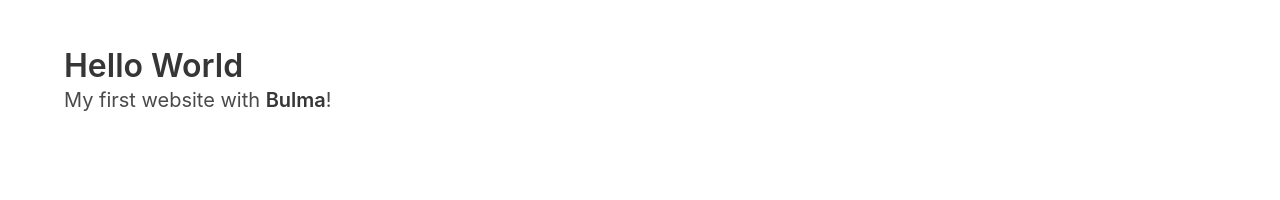
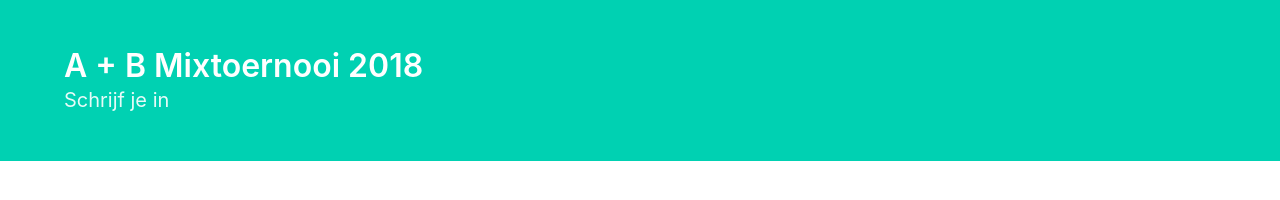
Before and after one commit to aplusbmixtoernooi/2018, a plain HTML site: page index.html in a window 1280 px wide. Drawn offline with nearby package versions, Linux system fonts and the light colour scheme.

Commit message:
Update index.html

```diff
--- a/index.html
+++ b/index.html
@@ -3,12 +3,27 @@
   <head>
     <meta charset="utf-8">
     <meta name="viewport" content="width=device-width, initial-scale=1">
-    <title>Hello Bulma!</title>
+    <title>A +B Mixtoernooi 2018</title>
     <link rel="stylesheet" href="https://cdnjs.cloudflare.com/ajax/libs/bulma/0.7.2/css/bulma.min.css">
     <script defer src="https://use.fontawesome.com/releases/v5.3.1/js/all.js"></script>
   </head>
  <body>
-  <section class="section">
+
+   <section class="hero is-primary">
+  <div class="hero-body">
+    <div class="container">
+      <h1 class="title">
+        A + B Mixtoernooi 2018
+      </h1>
+      <h2 class="subtitle">
+        Schrijf je in
+      </h2>
+    </div>
+  </div>
+</section>
+
+
+<!--   <section class="section">
     <div class="container">
       <h1 class="title">
         Hello World
@@ -17,6 +32,6 @@
         My first website with <strong>Bulma</strong>!
       </p>
     </div>
-  </section>
+  </section> -->
   </body>
 </html>
```
